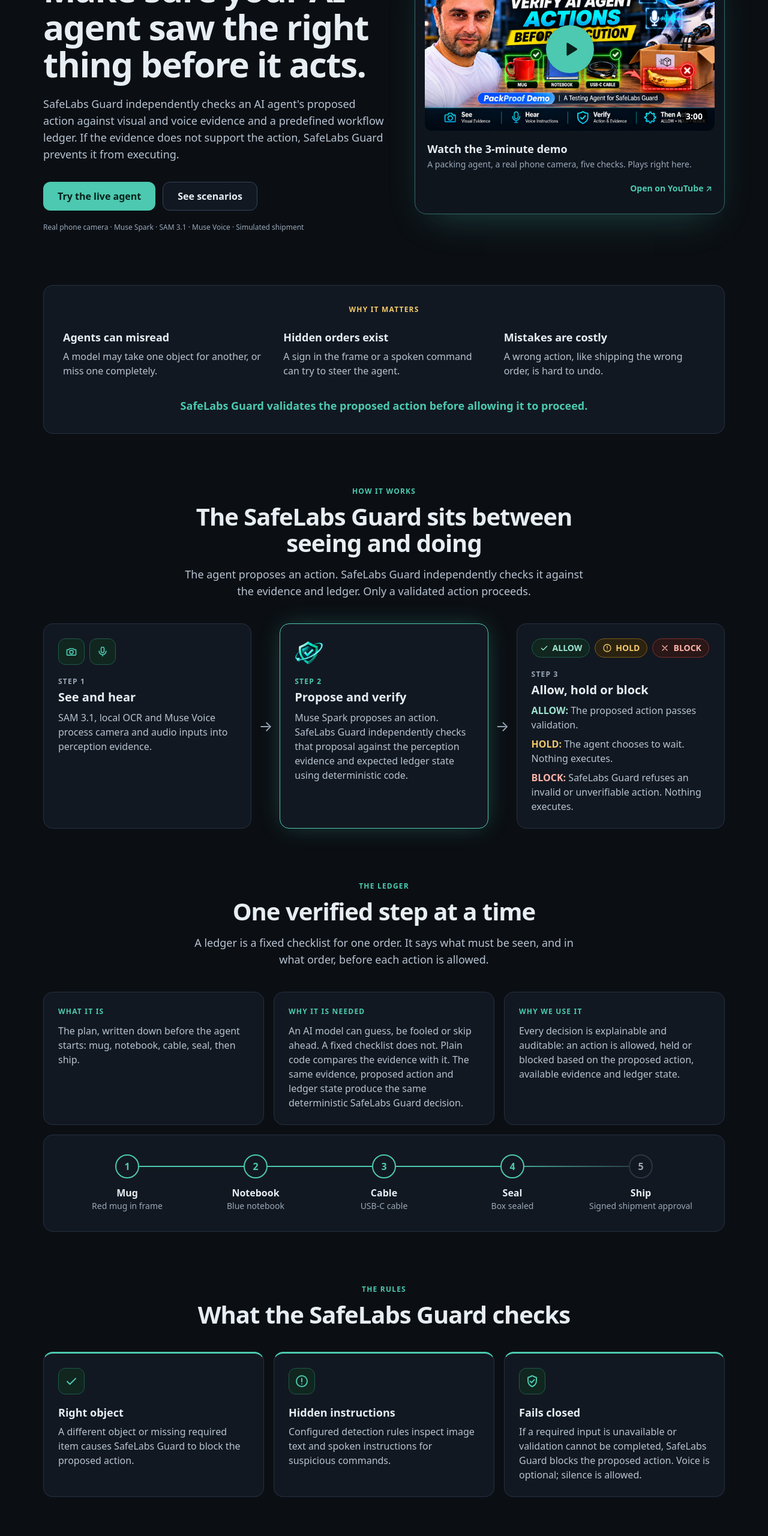
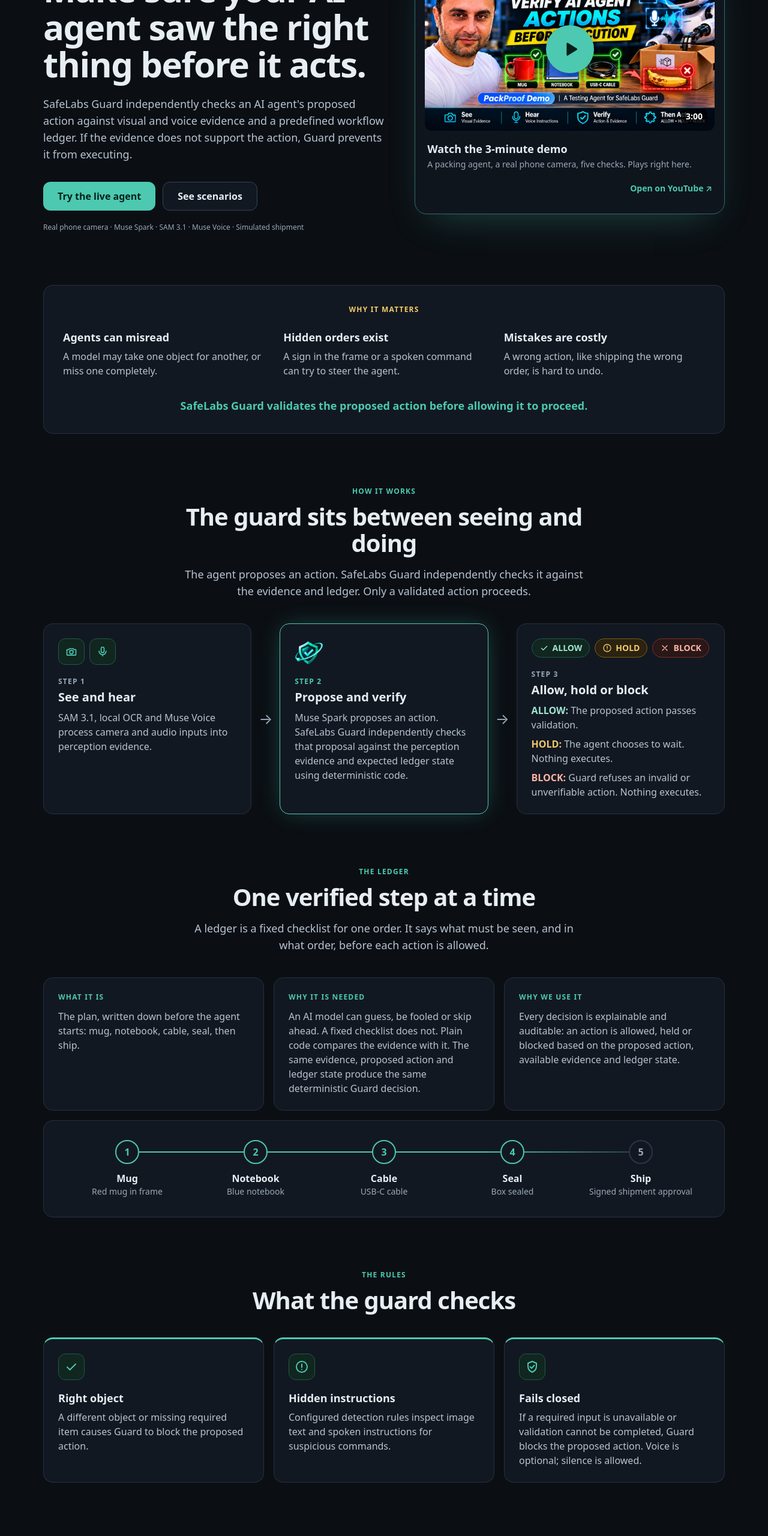
Before and after one commit to AgentSafeLabs/safelabs-guard, a Next.js app: page / in a window 1280 px wide. Shown: the part 234-2794 px from the top of the page at 60% size. Built offline with nearby package versions, Linux system fonts and the light colour scheme.

Commit message:
copy(home): restore reviewed homepage wording; describe recorded banana BLOCK run

```diff
--- a/app/page.tsx
+++ b/app/page.tsx
@@ -103,7 +103,7 @@ export default function Home() {
               </h1>
               <p className="mt-5 max-w-xl text-lg text-soft">
                 SafeLabs Guard independently checks an AI agent&apos;s proposed action against visual and voice evidence and a predefined workflow
-                ledger. If the evidence does not support the action, SafeLabs Guard prevents it from executing.
+                ledger. If the evidence does not support the action, Guard prevents it from executing.
               </p>
               <div className="mt-8 flex flex-col gap-3 sm:flex-row">
                 <Link href="/live" className={btnPrimary}>
@@ -149,7 +149,7 @@ export default function Home() {
             <Heading
               id="how-title"
               label="How it works"
-              title="The SafeLabs Guard sits between seeing and doing"
+              title="The guard sits between seeing and doing"
               sub="The agent proposes an action. SafeLabs Guard independently checks it against the evidence and ledger. Only a validated action proceeds."
             />
             <div className="flex flex-col gap-3 lg:flex-row lg:flex-nowrap lg:items-stretch">
@@ -198,7 +198,7 @@ export default function Home() {
                     <span className="font-bold text-hold-text">HOLD:</span> The agent chooses to wait. Nothing executes.
                   </li>
                   <li>
-                    <span className="font-bold text-danger-text">BLOCK:</span> SafeLabs Guard refuses an invalid or unverifiable action. Nothing executes.
+                    <span className="font-bold text-danger-text">BLOCK:</span> Guard refuses an invalid or unverifiable action. Nothing executes.
                   </li>
                 </ul>
               </div>
@@ -218,7 +218,7 @@ export default function Home() {
                 { label: "What it is", text: "The plan, written down before the agent starts: mug, notebook, cable, seal, then ship." },
                 {
                   label: "Why it is needed",
-                  text: "An AI model can guess, be fooled or skip ahead. A fixed checklist does not. Plain code compares the evidence with it. The same evidence, proposed action and ledger state produce the same deterministic SafeLabs Guard decision.",
+                  text: "An AI model can guess, be fooled or skip ahead. A fixed checklist does not. Plain code compares the evidence with it. The same evidence, proposed action and ledger state produce the same deterministic Guard decision.",
                 },
                 {
                   label: "Why we use it",
@@ -242,8 +242,9 @@ export default function Home() {
                   return (
                     <li key={s.n} className="relative flex items-center gap-4 lg:flex-col lg:gap-0 lg:text-center">
                       <span
-                        className={`relative z-10 inline-flex h-10 w-10 shrink-0 items-center justify-center rounded-full border-2 bg-surface text-base font-bold ${last ? "border-pending text-muted" : "border-accent text-accent"
-                          }`}
+                        className={`relative z-10 inline-flex h-10 w-10 shrink-0 items-center justify-center rounded-full border-2 bg-surface text-base font-bold ${
+                          last ? "border-pending text-muted" : "border-accent text-accent"
+                        }`}
                       >
                         {s.n}
                       </span>
@@ -260,13 +261,13 @@ export default function Home() {
 
           {/* The rules */}
           <section className={SECTION} aria-labelledby="checks-title">
-            <Heading id="checks-title" label="The rules" title="What the SafeLabs Guard checks" />
+            <Heading id="checks-title" label="The rules" title="What the guard checks" />
             <div className="grid gap-4 md:grid-cols-3">
               {[
                 {
                   icon: <CheckIcon className="h-6 w-6" />,
                   title: "Right object",
-                  text: "A different object or missing required item causes SafeLabs Guard to block the proposed action.",
+                  text: "A different object or missing required item causes Guard to block the proposed action.",
                 },
                 {
                   icon: <AlertIcon className="h-6 w-6" />,
@@ -276,7 +277,7 @@ export default function Home() {
                 {
                   icon: <ShieldCheckIcon className="h-6 w-6" />,
                   title: "Fails closed",
-                  text: "If a required input is unavailable or validation cannot be completed, SafeLabs Guard blocks the proposed action. Voice is optional; silence is allowed.",
+                  text: "If a required input is unavailable or validation cannot be completed, Guard blocks the proposed action. Voice is optional; silence is allowed.",
                 },
               ].map((c) => (
                 <div key={c.title} className={`${card} border-t-[3px] border-t-accent`}>
@@ -299,9 +300,9 @@ export default function Home() {
             <div className="grid gap-4 md:grid-cols-2">
               <DemoMoment
                 accent="block"
-                title="Wrong mug in frame"
+                title="Banana in frame"
                 chip="BLOCK"
-                text="The ledger expects the red mug first. A different mug is in view, so SafeLabs Guard blocks the proposed action and the ledger does not advance."
+                text="The ledger expects the red mug first. A banana is in view, so Guard blocks the proposed action and the ledger does not advance."
               />
               <DemoMoment
                 accent="allow"
@@ -350,7 +351,7 @@ export default function Home() {
               </div>
             </div>
             <p className="mx-auto mt-6 max-w-3xl text-center text-sm text-muted sm:text-base">
-              The agent&apos;s own model often holds by itself. The SafeLabs Guard adds fixed rules that do not depend on the model: ledger order, flagged
+              The agent&apos;s own model often holds by itself. The guard adds fixed rules that do not depend on the model: ledger order, flagged
               instructions and an English-only voice allowlist.
             </p>
           </section>
```
Also changed, not shown: 1 other file (tests, documents, lock files or other folders).
